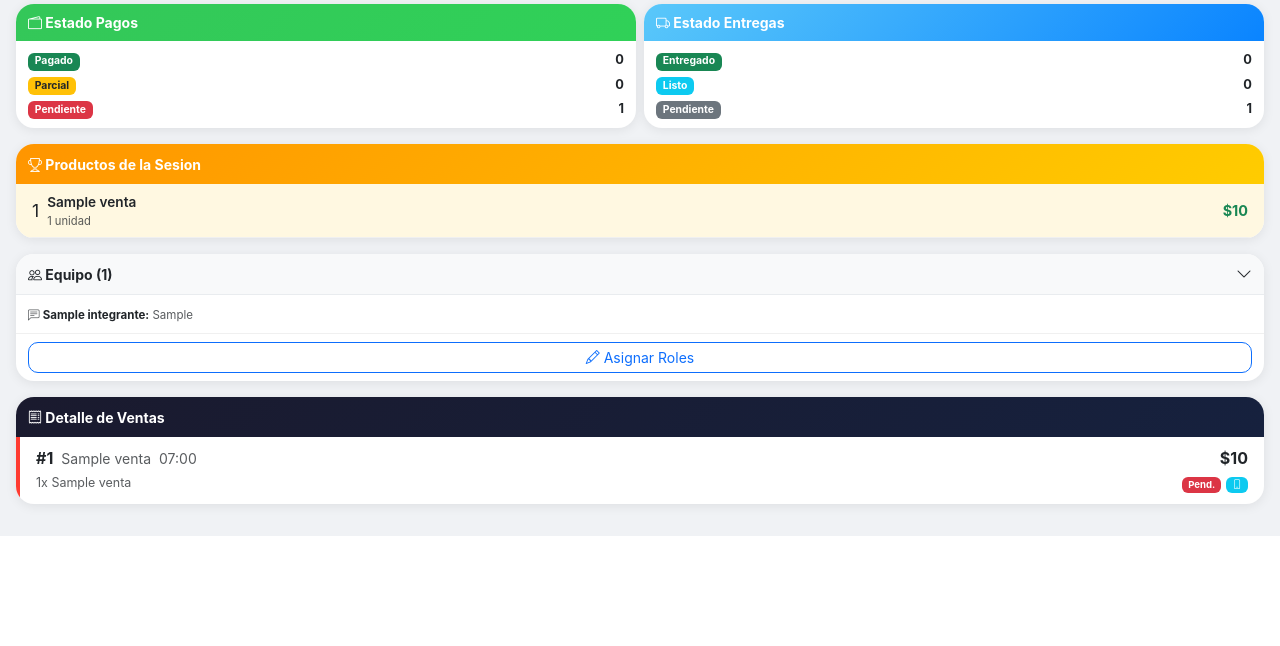
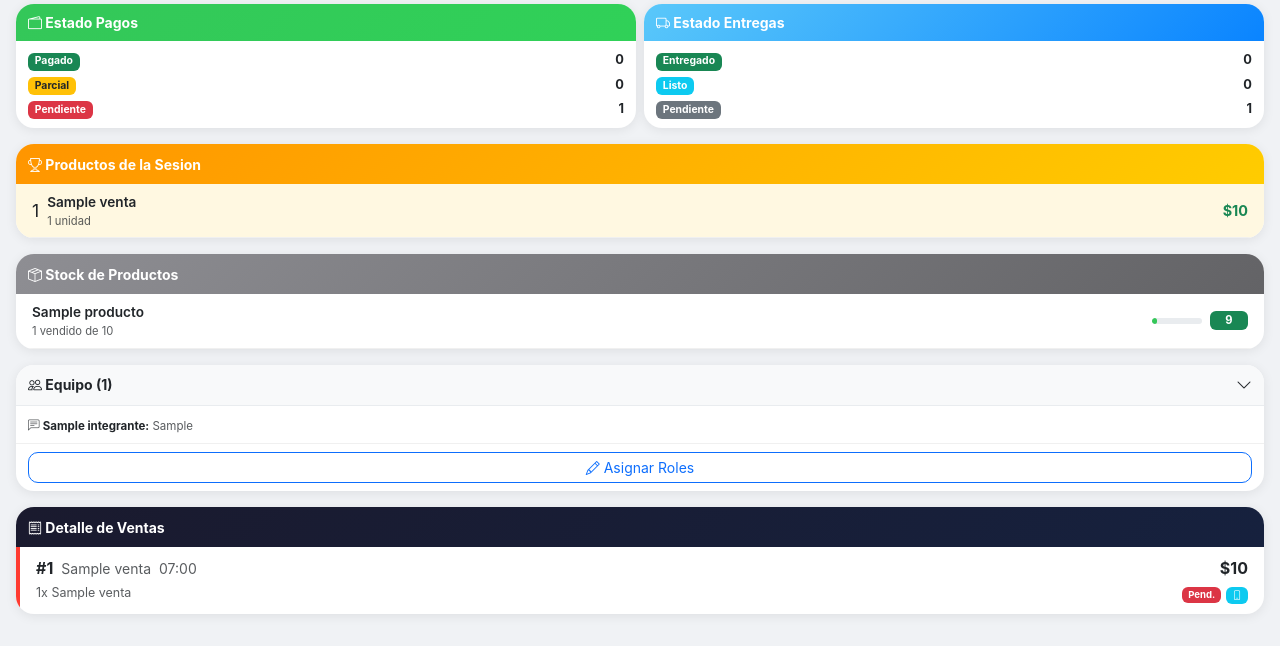
Before and after one commit to club-ventas-stgo/api-ventas-club, a Flask app: a page that uses templates/sesiones/detalle.html in a window 1280 px wide. Shown: the part 505-1151 px from the top of the page. Before the commit the page ends 1041 px from the top, so only its background shows below. Run offline with Flask 3, Linux system fonts and the light colour scheme; tables that the repository leaves empty hold one stand-in row (values such as "Sample post").

Commit message:
Mostrar stock con barra de progreso en dashboard y detalle de sesion
Co-Authored-By: Claude Opus 4.6 <noreply@anthropic.com>

```diff
--- a/routes/sesiones.py
+++ b/routes/sesiones.py
@@ -6,7 +6,7 @@ from flask import Blueprint, render_template, request, redirect, url_for, flash,
 from sqlalchemy import func
 from werkzeug.exceptions import HTTPException
 from app import db
-from models import SesionVenta, SesionIntegrante, Integrante, Venta, DetalleVenta
+from models import SesionVenta, SesionIntegrante, Integrante, Venta, DetalleVenta, Producto
 from routes.stand import get_stand_or_404
 
 CHILE_TZ = ZoneInfo('America/Santiago')
@@ -146,8 +146,12 @@ def detalle(codigo, sesion_id):
         ventas = sesion.ventas.order_by(Venta.created_at.desc()).all()
         integrantes_disponibles = stand.integrantes.filter_by(activo=True).order_by(Integrante.nombre).all()
         resumen = obtener_resumen_sesion(ventas)
+        productos_con_stock = stand.productos.filter(
+            Producto.stock.isnot(None), Producto.activo == True
+        ).order_by(Producto.nombre).all()
         return render_template('sesiones/detalle.html', stand=stand, sesion=sesion,
                                resumen=resumen, integrantes_disponibles=integrantes_disponibles,
+                               productos_con_stock=productos_con_stock,
                                formato_fecha_sesion=formato_fecha_sesion)
     except HTTPException:
         raise
--- a/routes/stand.py
+++ b/routes/stand.py
@@ -41,6 +41,11 @@ def dashboard(codigo):
         inversion_sesion = 0
 
     ganancia_neta = total_recaudado - inversion_sesion
+
+    productos_con_stock = stand.productos.filter(
+        Producto.stock.isnot(None), Producto.activo == True
+    ).order_by(Producto.nombre).all()
+
     return render_template('stand/dashboard.html', stand=stand,
                            total_ventas=total_ventas,
                            productos_activos=productos_activos,
@@ -48,7 +53,8 @@ def dashboard(codigo):
                            total_recaudado=total_recaudado,
                            ganancia_neta=ganancia_neta,
                            inversion_sesion=inversion_sesion,
-                           sesion_abierta=sesion_abierta)
+                           sesion_abierta=sesion_abierta,
+                           productos_con_stock=productos_con_stock)
 
 
 @stand_bp.route('/<codigo>/editar', methods=['POST'])
--- a/templates/sesiones/detalle.html
+++ b/templates/sesiones/detalle.html
@@ -224,6 +224,34 @@
                 </div>
             </div>
             <strong class="text-success" style="font-size: 0.9rem;">${{ '{:,}'.format(datos.total) }}</strong>
+        </div>
+        {% endfor %}
+    </div>
+</div>
+{% endif %}
+
+<!-- Stock de productos -->
+{% if productos_con_stock %}
+<div class="tile mb-3" style="padding: 0; overflow: hidden;">
+    <div style="background: linear-gradient(135deg, #8e8e93, #636366); color: white; padding: 0.5rem 0.75rem;">
+        <strong class="small"><i class="bi bi-box-seam"></i> Stock de Productos</strong>
+    </div>
+    <div style="padding: 0;">
+        {% for p in productos_con_stock %}
+        <div class="d-flex justify-content-between align-items-center" style="padding: 0.5rem 1rem; border-bottom: 1px solid #f0f0f0;">
+            <div>
+                <div class="fw-semibold" style="font-size: 0.85rem;">{{ p.nombre }}</div>
+                <div class="text-muted" style="font-size: 0.7rem;">{{ p.stock_vendido }} vendido{{ 's' if p.stock_vendido != 1 else '' }} de {{ p.stock }}</div>
+            </div>
+            <div class="d-flex align-items-center gap-2">
+                {% set pct = ((p.stock_vendido / p.stock) * 100) | int if p.stock > 0 else 0 %}
+                <div style="width: 50px; height: 6px; background: #e9ecef; border-radius: 3px; overflow: hidden;">
+                    <div style="width: {{ pct }}%; height: 100%; background: {{ '#ff3b30' if p.stock_disponible <= 0 else ('#ff9500' if p.stock_disponible <= 5 else '#34c759') }}; border-radius: 3px;"></div>
+                </div>
+                <span class="badge {{ 'bg-danger' if p.stock_disponible <= 0 else ('bg-warning text-dark' if p.stock_disponible <= 5 else 'bg-success') }}" style="border-radius: 6px; font-size: 0.7rem; min-width: 38px;">
+                    {{ p.stock_disponible }}
+                </span>
+            </div>
         </div>
         {% endfor %}
     </div>
```
Also changed, not shown: templates/stand/dashboard.html (+28 -0 lines).
